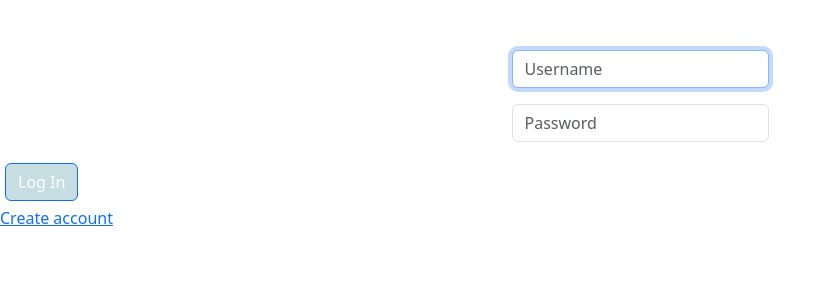
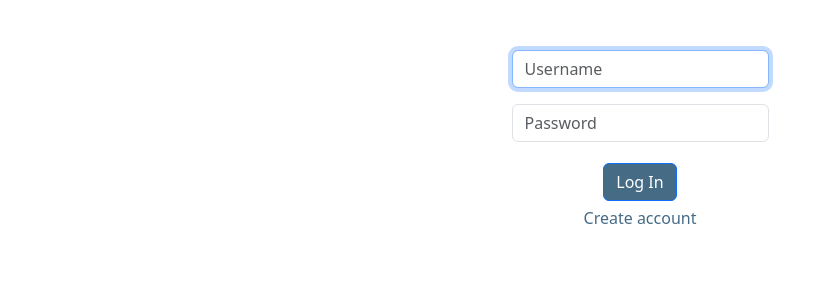
Before and after one commit to sebastienmira/Sigil, a Flask app: page /login in a window 1280 px wide. Shown: the part 56-356 px from the top of the page, without its empty margins (0-836 px from the left). Run offline with Flask 3, Linux system fonts and the light colour scheme; parts of the project's set-up code (start-up, migrations or seed data) failed here and were passed over; some libraries are stand-ins or nearby versions.

Commit message:
updated homepage and login/registration forms

```diff
--- a/crypto.py
+++ b/crypto.py
@@ -178,12 +178,13 @@ def permutation(lista):
             result.append(k)
     return result
 
-
+'''
 texto='The Rosetta Stone is a stele composed of granodiorite inscribed with three versions of a decree issued in Memphis, Egypt, in 196 BC during the Ptolemaic dynasty on behalf of King Ptolemy V Epiphanes. The top and middle texts are in Ancient Egyptian using hieroglyphic and Demotic scripts respectively, while the bottom is in Ancient Greek. The decree has only minor differences between the three versions, making the Rosetta Stone key to deciphering the Egyptian scripts. The stone was carved during the Hellenistic period and is believed to have originally been displayed within a temple, possibly at Sais. It was probably moved in late antiquity or during the Mamluk period, and was eventually used as building material in the construction of Fort Julien near the town of Rashid (Rosetta) in the Nile Delta. It was found there in July 1799 by French officer Pierre-François Bouchard during the Napoleonic campaign in Egypt. It was the first Ancient Egyptian bilingual text recovered in modern times, and it aroused widespread public interest with its potential to decipher this previously untranslated hieroglyphic script. Lithographic copies and plaster casts soon began circulating among European museums and scholars. When the British defeated the French they took the stone to London under the Capitulation of Alexandria in 1801. Since 1802, it has been on public display at the British Museum almost continuously and it is the most visited object.'
 
 text=substitution(texto,'ghada')
 
 print(text)
+'''
 '''
 import time
 start_time = time.time()
--- a/static/styles.css
+++ b/static/styles.css
@@ -123,3 +123,33 @@ label{
     margin: 50px;
     max-width: 50%;
 }
+
+.loginform{
+    display: flex;
+    align-items: center;
+    justify-content: center;
+}
+
+.centered{
+    align-items: center;
+    justify-content: center;
+    text-align: center;
+}
+
+a{
+    text-decoration: none;
+    color: #275372db;
+}
+
+.btn-primary{
+    background-color: #275372db;
+}
+
+.intro{
+    margin-bottom: 20px;
+    font-size: large;
+}
+
+.features{
+    margin-bottom:15px;
+}
--- a/templates/login.html
+++ b/templates/login.html
@@ -5,6 +5,7 @@
 {% endblock %}
 
 {% block main %}
+    <div class="loginform">
         <form action="/login" method="post">
             <div class="mb-3">
                 <input autocomplete="off" autofocus class="form-control mx-auto w-auto" name="username" placeholder="Username" type="text">
@@ -12,8 +13,13 @@
             <div class="mb-3">
                 <input class="form-control mx-auto w-auto" name="password" placeholder="Password" type="password">
             </div>
+            <div class="centered">
                 <button class="btn btn-primary" type="submit">Log In</button>
+            </div>
+            <div class="centered">
+                <a href="/register">Create account</a>
+            </div>
         </form>
+    </div>
 
-    <a href="/register">Create account</a>
 {% endblock %}
--- a/templates/register.html
+++ b/templates/register.html
@@ -5,6 +5,7 @@
 {% endblock %}
 
 {% block main %}
+    <div class="loginform">
         <form action="/register" method="post">
             <div class="mb-3">
                 <input autocomplete="off" autofocus class="form-control mx-auto w-auto" name="username" placeholder="Username" type="text">
@@ -15,6 +16,10 @@
             <div class="mb-3">
                 <input class="form-control mx-auto w-auto" name="confirmation" placeholder="Confirm Password" type="password">
             </div>
+            <div class="centered">
                 <button class="btn btn-primary" type="submit">Register</button>
+            </div>
         </form>
+    </div>
+
 {% endblock %}
```
Also changed, not shown: templates/index.html (+41 -9 lines). Lines whose indentation alone changed are shown as unchanged.
